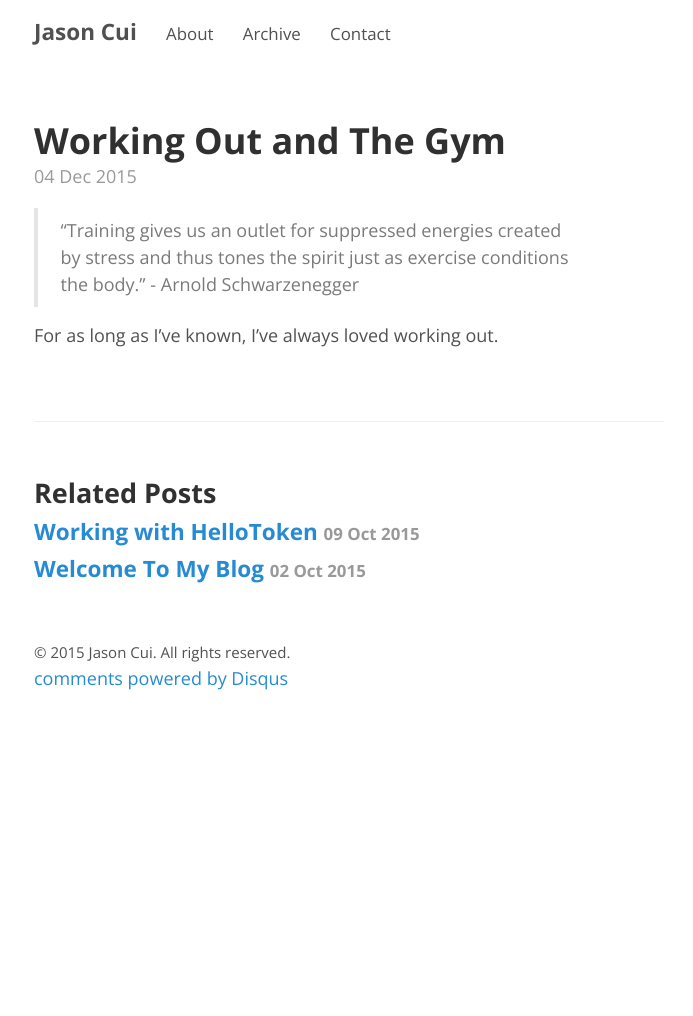
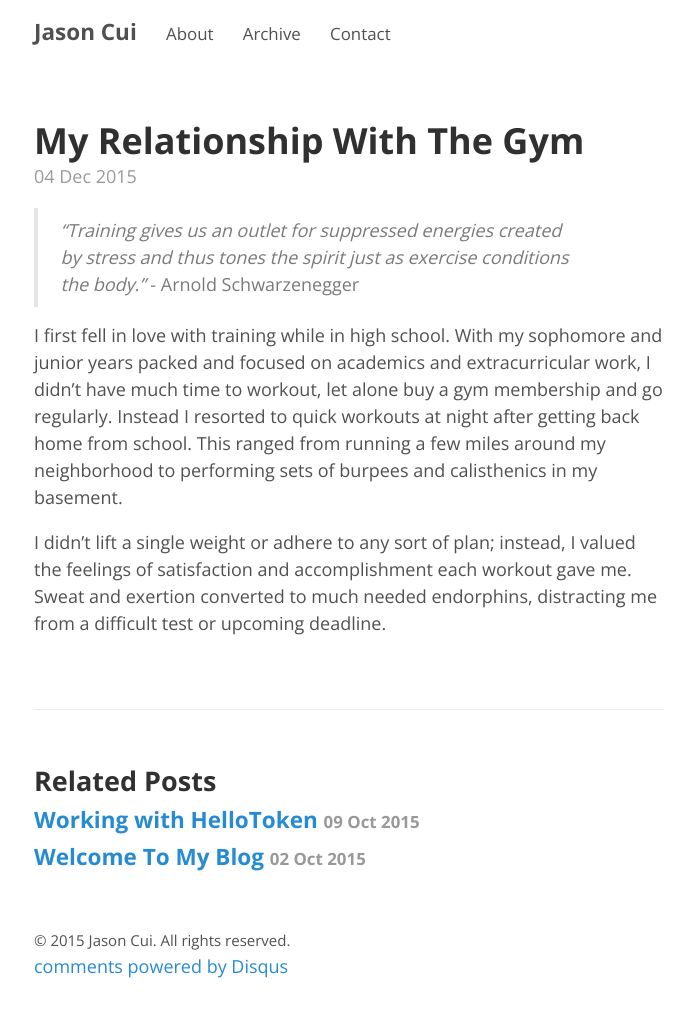
Before and after one commit to jasoncui/jasoncui.github.io, a Jekyll site: the page built from _posts/2015-12-04-working-out-and-the-gym.md, in a window 1280 px wide. Shown: the whole page, without its empty margins (291-984 px from the left). Built offline with Jekyll 4.4.1, drawn with Linux system fonts in a browser that asks for light colours; comment, search, counter and statistics services are not loaded; before the commit the page ends 900 px from its top, so only the background shows below that.

Commit message:
start of post

```diff
--- a/_posts/2015-12-04-working-out-and-the-gym.md
+++ b/_posts/2015-12-04-working-out-and-the-gym.md
@@ -1,9 +1,11 @@
 ---
 layout: post
-title: Working Out and The Gym
+title: My Relationship With The Gym
 comments: True
 ---
 
-> "Training gives us an outlet for suppressed energies created by stress and thus tones the spirit just as exercise conditions the body." - Arnold Schwarzenegger
+> *"Training gives us an outlet for suppressed energies created by stress and thus tones the spirit just as exercise conditions the body."* - Arnold Schwarzenegger
 
-For as long as I've known, I've always loved working out.
+I first fell in love with training while in high school. With my sophomore and junior years packed and focused on academics and extracurricular work, I didn't have much time to workout, let alone buy a gym membership and go regularly. Instead I resorted to quick workouts at night after getting back home from school. This ranged from running a few miles around my neighborhood to performing sets of burpees and calisthenics in my basement.
+
+I didn't lift a single weight or adhere to any sort of plan; instead, I valued the feelings of satisfaction and accomplishment each workout gave me. Sweat and exertion converted to much needed endorphins, distracting me from a difficult test or upcoming deadline.
```
